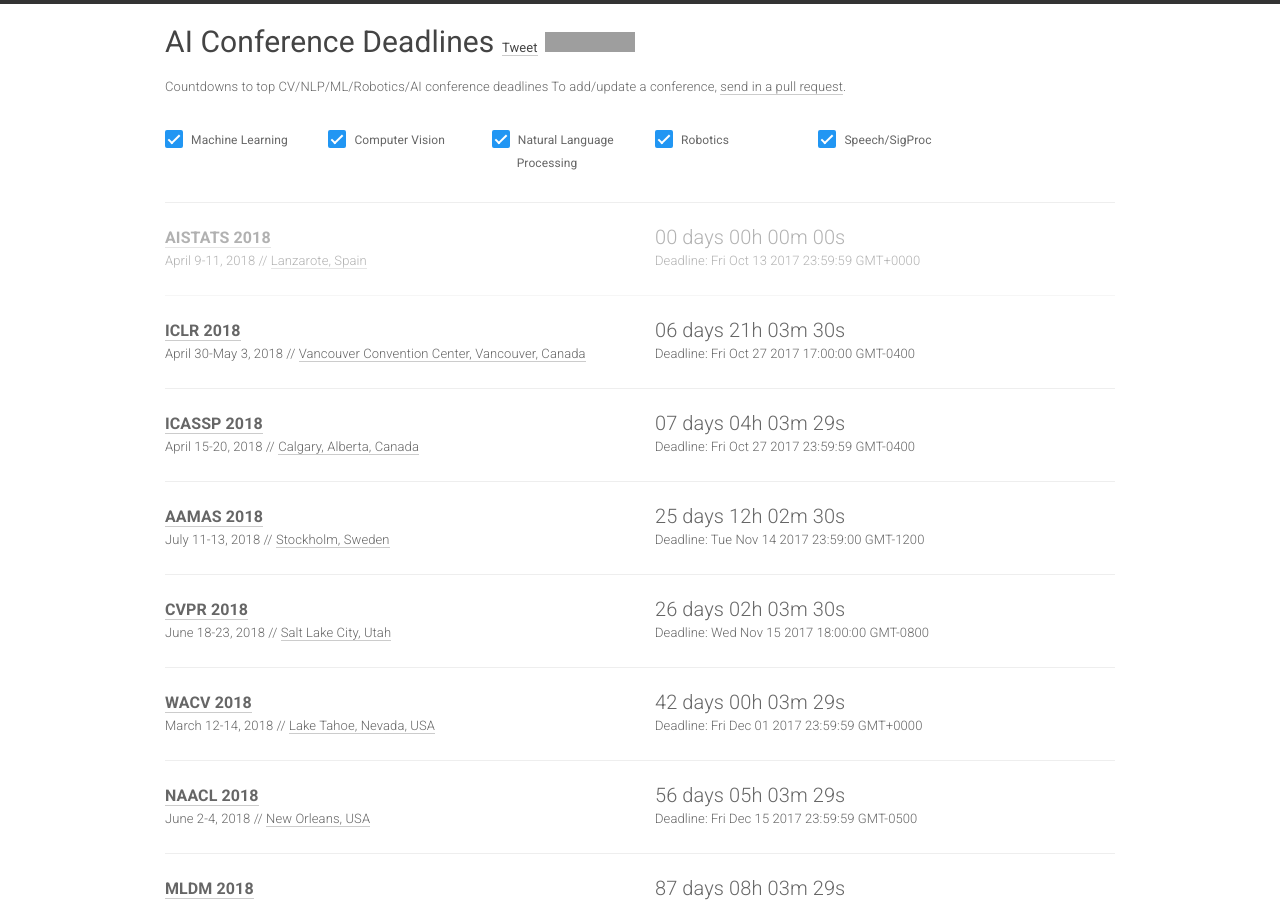
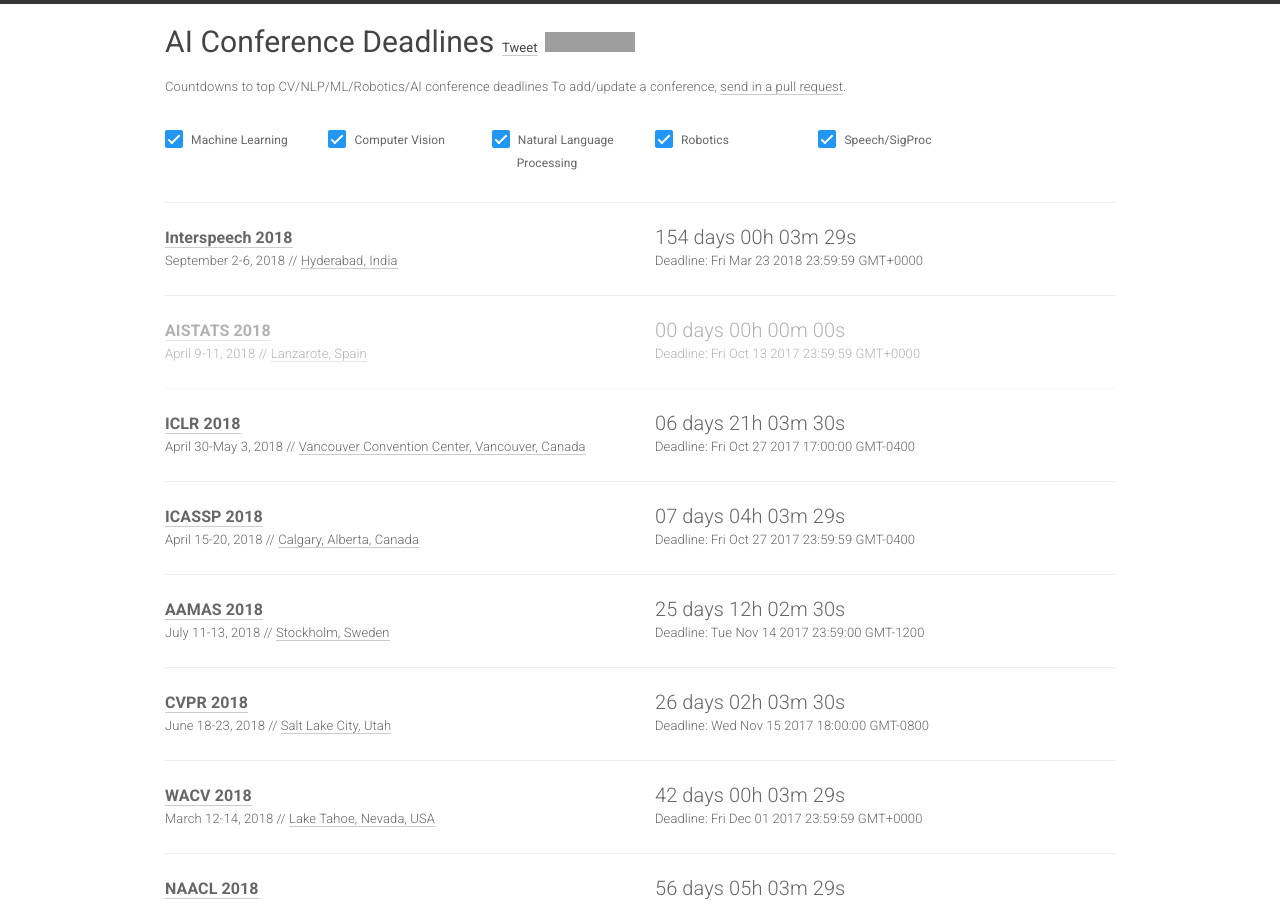
Before and after one commit to paperswithcode/ai-deadlines, a Jekyll site: the page built from index.html, in a window 1280 px wide and 900 px high. Built offline with Jekyll 4.4.1, drawn with Linux system fonts in a browser that asks for light colours; nearby versions of some CDN libraries; comment, search, counter and statistics services are not loaded; grey boxes are pictures that could not be loaded.

Commit message:
added interspeech 2018

```diff
--- a/_data/conferences.yml
+++ b/_data/conferences.yml
@@ -1,4 +1,14 @@
 ---
+
+- name: Interspeech
+  year: 2018
+  id: interspeech18
+  link: http://interspeech2018.org/
+  deadline: "2018-03-23 23:59:59"
+  timezone: Etc/GMT
+  date: September 2-6, 2018
+  place: Hyderabad, India
+  sub: SP
 
 - name: AISTATS
   year: 2018
```
